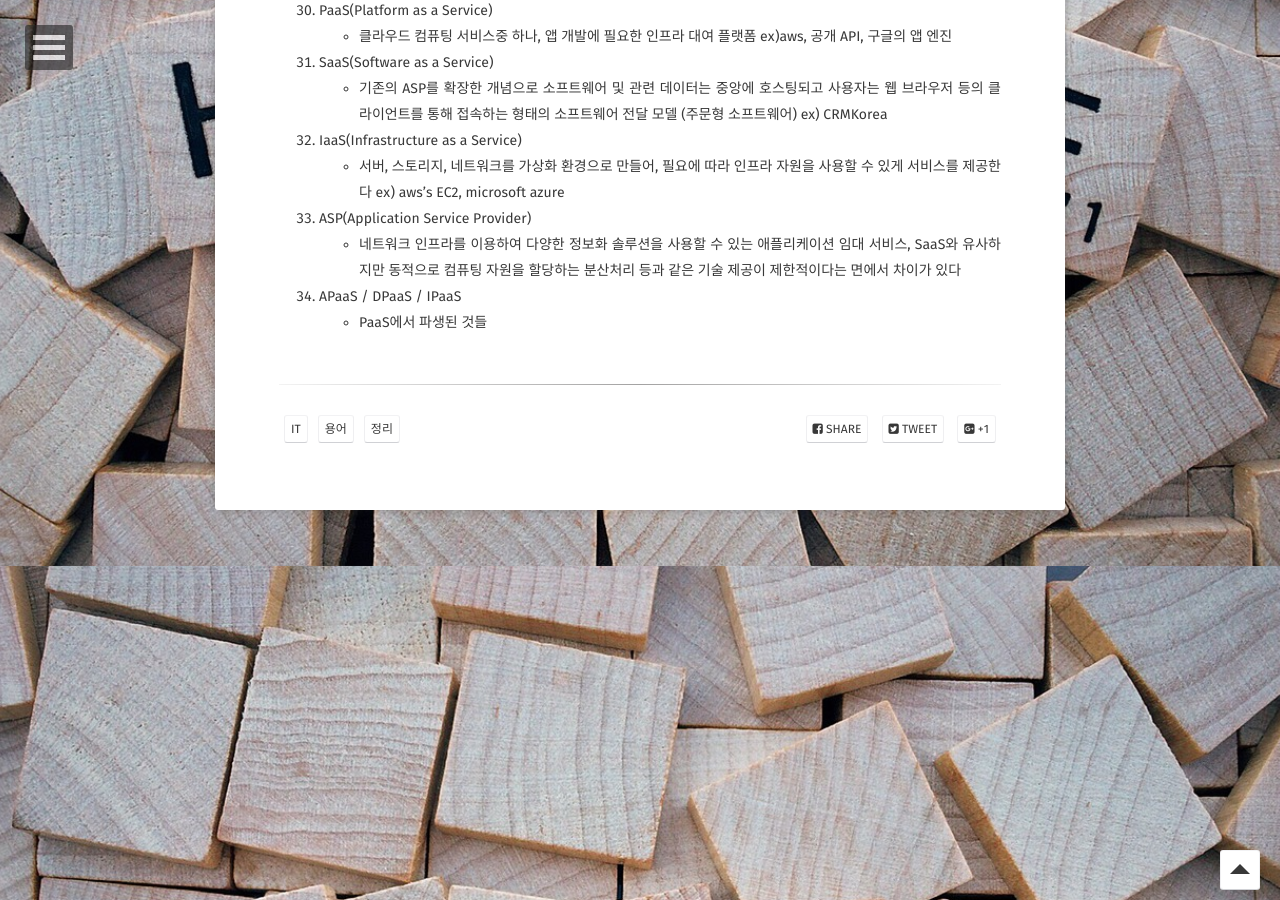
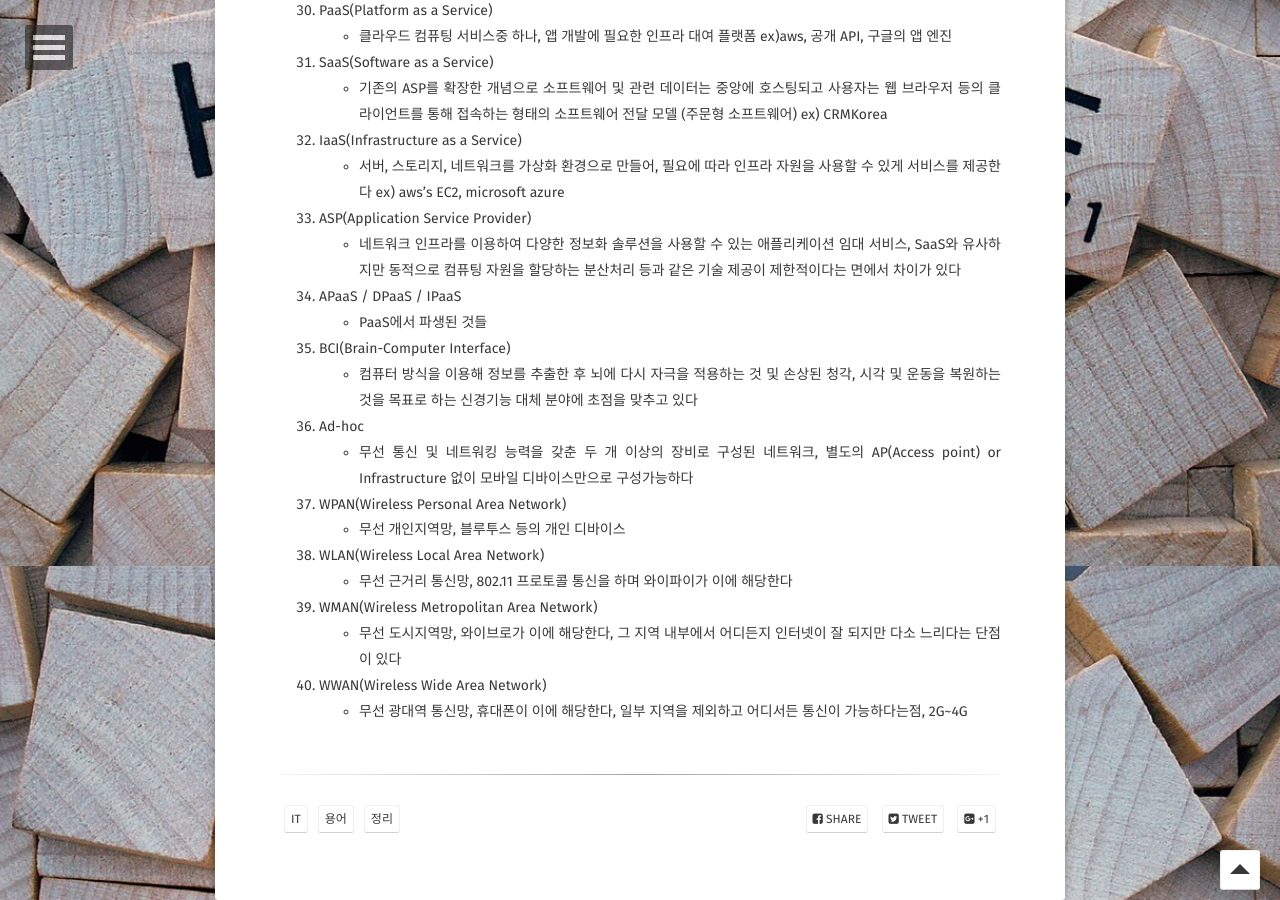
Before and after one commit to Jungjihyuk/JH_Life, a Jekyll site: the page built from _posts/2019-03-16-IT-Terms.md, in a window 1280 px wide and 900 px high, scrolled down 2134 px. Built offline with Jekyll 4.4.1, drawn with Linux system fonts in a browser that asks for light colours; some web fonts are replaced; comment, search, counter and statistics services are not loaded.

Commit message:
it terms 추가

```diff
--- a/_posts/2019-03-16-IT-Terms.md
+++ b/_posts/2019-03-16-IT-Terms.md
@@ -81,3 +81,15 @@ tag:
 - 네트워크 인프라를 이용하여 다양한 정보화 솔루션을 사용할 수 있는 애플리케이션 임대 서비스, SaaS와 유사하지만 동적으로 컴퓨팅 자원을 할당하는 분산처리 등과 같은 기술 제공이 제한적이다는 면에서 차이가 있다
 34. APaaS / DPaaS / IPaaS
 - PaaS에서 파생된 것들
+35. BCI(Brain-Computer Interface)
+- 컴퓨터 방식을 이용해 정보를 추출한 후 뇌에 다시 자극을 적용하는 것 및 손상된 청각, 시각 및 운동을 복원하는 것을 목표로 하는 신경기능 대체 분야에 초점을 맞추고 있다
+36. Ad-hoc
+- 무선 통신 및 네트워킹 능력을 갖춘 두 개 이상의 장비로 구성된 네트워크, 별도의 AP(Access point) or Infrastructure 없이 모바일 디바이스만으로 구성가능하다
+37. WPAN(Wireless Personal Area Network)
+- 무선 개인지역망, 블루투스 등의 개인 디바이스
+38. WLAN(Wireless Local Area Network)
+- 무선 근거리 통신망, 802.11 프로토콜 통신을 하며 와이파이가 이에 해당한다
+39. WMAN(Wireless Metropolitan Area Network)
+- 무선 도시지역망, 와이브로가 이에 해당한다, 그 지역 내부에서 어디든지 인터넷이 잘 되지만 다소 느리다는 단점이 있다
+40. WWAN(Wireless Wide Area Network)
+- 무선 광대역 통신망, 휴대폰이 이에 해당한다, 일부 지역을 제외하고 어디서든 통신이 가능하다는점, 2G~4G
```
